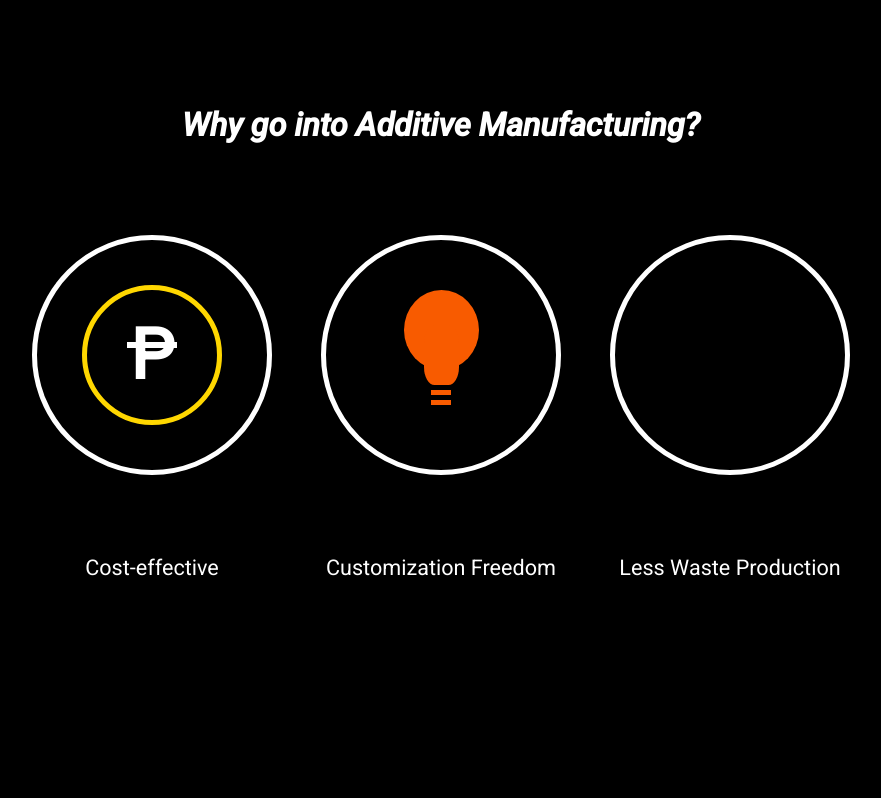
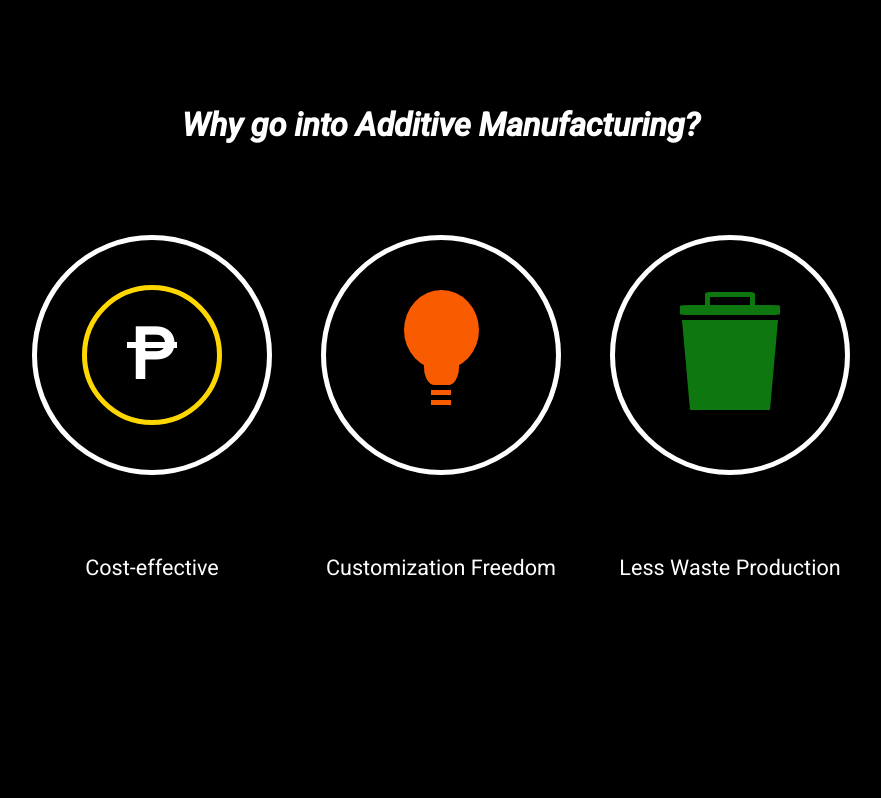
Before and after one commit to angelacoronel/Coronel_LE2-3, a PHP site: page / in a window 1280 px wide. Shown: the part 876-1674 px from the top of the page, without its empty margins (199-1080 px from the left). Run offline with PHP 8.4, Linux system fonts and the light colour scheme.

Commit message:
Update index.php

```diff
--- a/index.php
+++ b/index.php
@@ -90,9 +90,12 @@
                         </div>
                         <div class="desc"></div>
                     </div>
-                    <div class="r3">
+                     <div class="r3">
                         <div class="icon">
                             <div class="r3-circle"></div>
+                            <div class="r3-box"></div>
+                            <div class="r3-box2"></div>
+                            <div class="r3-box3"></div>
                         </div>
                         <div class="title">
                           Less Waste Production
```
